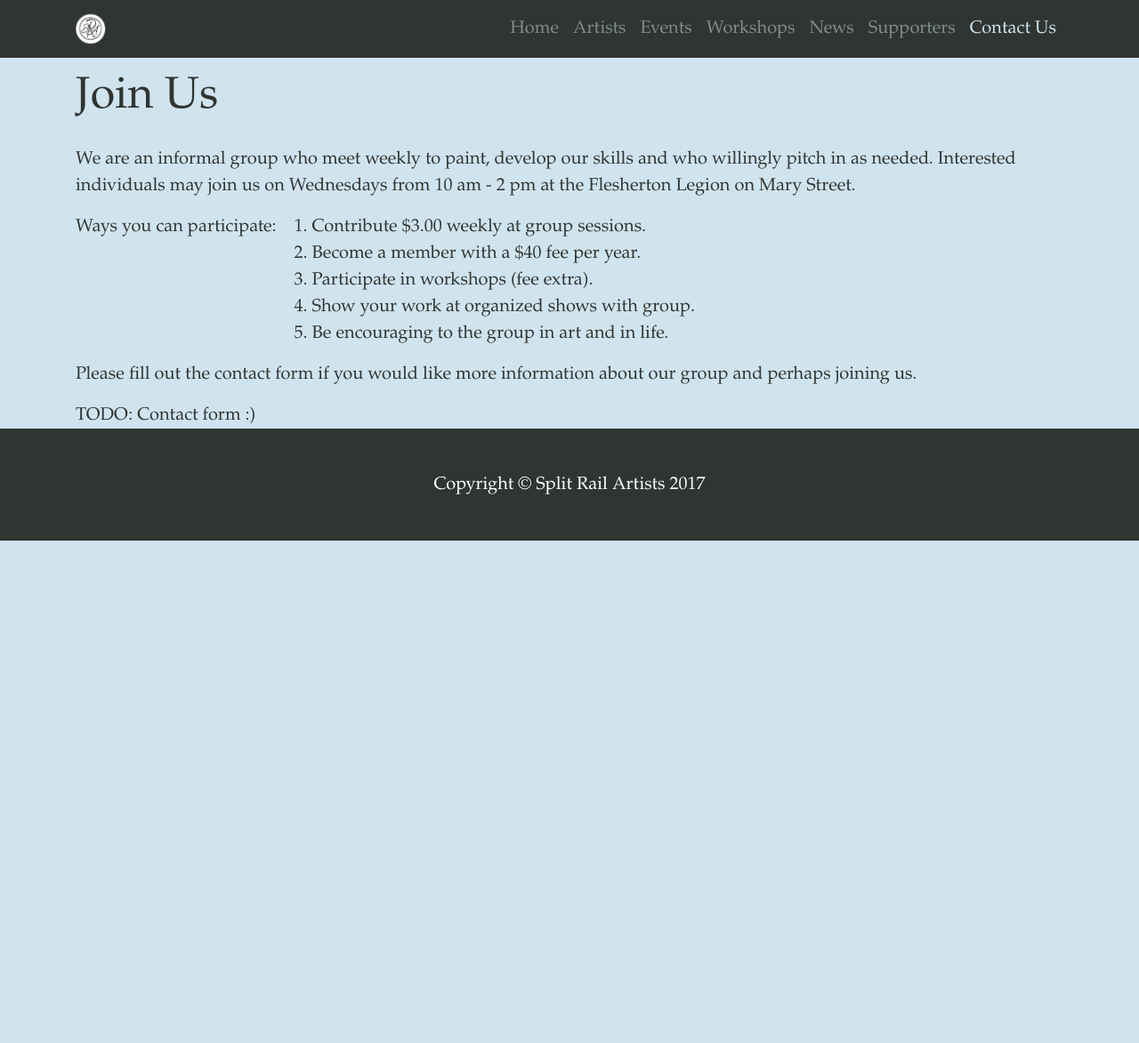
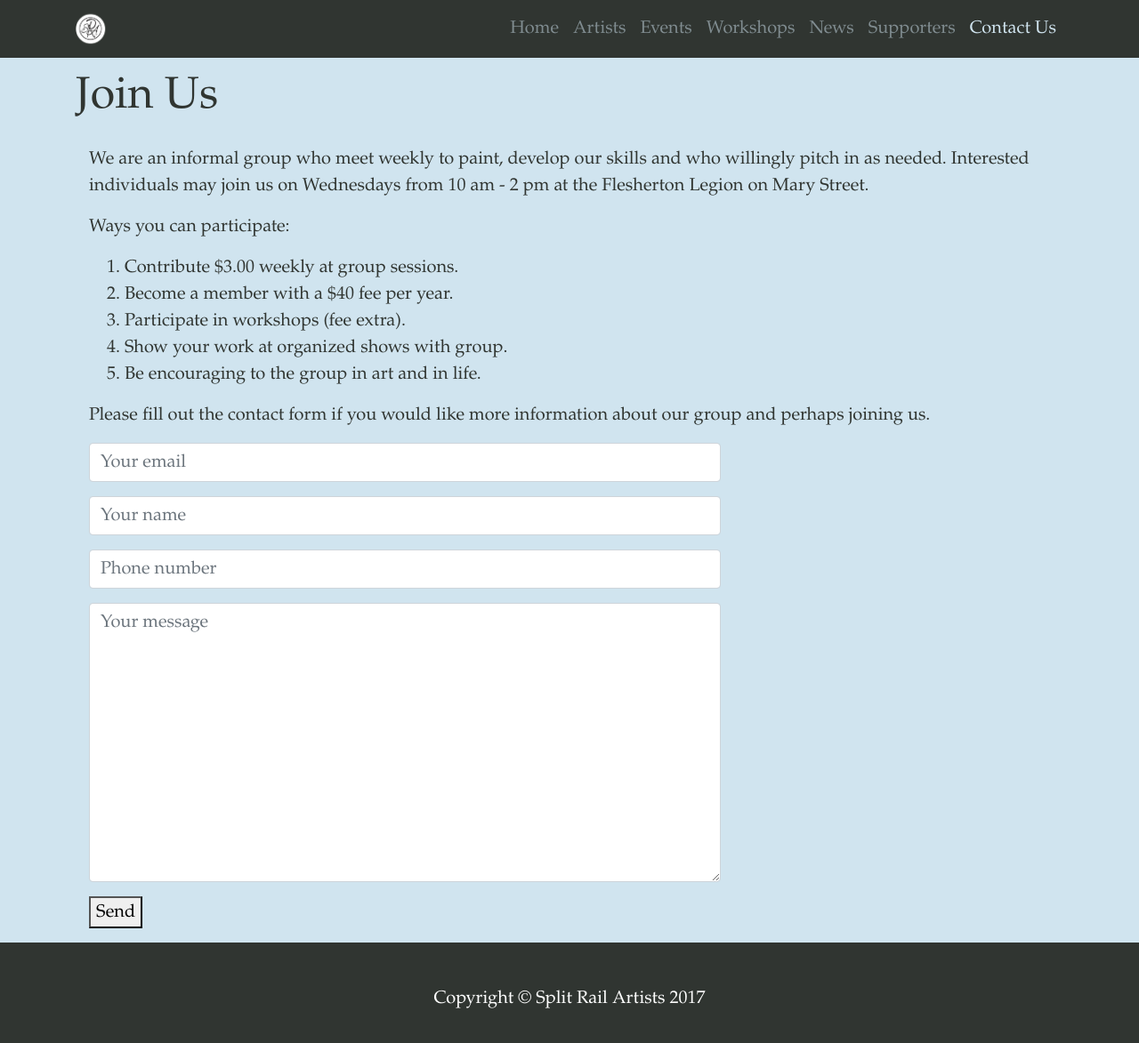
Before and after one commit to cdegroot/sra_site, a Jekyll site: the page built from contact.md, in a window 1280 px wide and 1186 px high. Shown: the top 1173 px of the window at 89% size. Built offline with Jekyll 4.4.1, drawn with Linux system fonts in a browser that asks for light colours; nearby versions of some CDN libraries.

Commit message:
Add contact form

```diff
--- a/contact.md
+++ b/contact.md
@@ -4,7 +4,7 @@ title: Join Us
 permalink: /contact/
 ---
 <div class="container">
-  <div class="row">
+  <div class="row>">
     <p>We are an informal group who meet weekly to paint, develop our skills and who willingly pitch in as needed.  Interested individuals may join us on Wednesdays from 10 am - 2 pm at the Flesherton Legion on Mary Street.</p>
     <p>Ways you can participate:</p>
     <ol>
@@ -15,8 +15,28 @@ permalink: /contact/
       <li>Be encouraging to the group in art and in life.</li>
     </ol>
     <p>Please fill out the contact form if you would like more information about our group and perhaps joining us.</p>
-
-
-    TODO: Contact form :)
- </div>
+  </div>
+  <div class="row">
+    <div class="col-8">
+		<form method="POST" action="https://formspree.io/casedeg@gmail.com">
+			<div class="form-group">
+			  <input type="email" name="email" placeholder="Your email" class="form-control" style="background-color:white;">
+			</div>
+			<div class="form-group">
+				<input type="text" name="name" placeholder="Your name" class="form-control" style="background-color:white;">
+			</div>
+			<div class="form-group">
+				<input type="text" name="phone" placeholder="Phone number" class="form-control" style="background-color:white;">
+			</div>
+			<div class="form-group">
+				<textarea name="message" placeholder="Your message" class="form-control" style="background-color:white;" rows="10"></textarea>
+			</div>
+			<div class="form-group">
+				<button type="submit">Send</button>
+      </div>
+		</form>
 </div>
+<div class="col">
+</div>
+  </div>
+</div>
--- a/docs/feed.xml
+++ b/docs/feed.xml
@@ -1 +1 @@
-<?xml version="1.0" encoding="utf-8"?><feed xmlns="http://www.w3.org/2005/Atom" ><generator uri="https://jekyllrb.com/" version="3.6.2">Jekyll</generator><link href="http://0.0.0.0:4000/sra_site/feed.xml" rel="self" type="application/atom+xml" /><link href="http://0.0.0.0:4000/sra_site/" rel="alternate" type="text/html" /><updated>2018-03-15T22:18:48-04:00</updated><id>http://0.0.0.0:4000/sra_site/</id><title type="html">Split Rail Artists</title><subtitle>Split rail artists is a vibrant and informal group of friendly people who m eet weekly to paint and develop their skills. As an art association we seek to promote ourselves and our community, hold workshops an d exhibit our work in a spirit of mutual support. Located in Grey Highlands,we welcome like minded individuals to join our group.</subtitle></feed>
+<?xml version="1.0" encoding="utf-8"?><feed xmlns="http://www.w3.org/2005/Atom" ><generator uri="https://jekyllrb.com/" version="3.6.2">Jekyll</generator><link href="http://0.0.0.0:4000/sra_site/feed.xml" rel="self" type="application/atom+xml" /><link href="http://0.0.0.0:4000/sra_site/" rel="alternate" type="text/html" /><updated>2018-03-15T22:44:37-04:00</updated><id>http://0.0.0.0:4000/sra_site/</id><title type="html">Split Rail Artists</title><subtitle>Split rail artists is a vibrant and informal group of friendly people who m eet weekly to paint and develop their skills. As an art association we seek to promote ourselves and our community, hold workshops an d exhibit our work in a spirit of mutual support. Located in Grey Highlands,we welcome like minded individuals to join our group.</subtitle></feed>
```
Also changed, not shown: docs/contact/index.html (+25 -5 lines).
